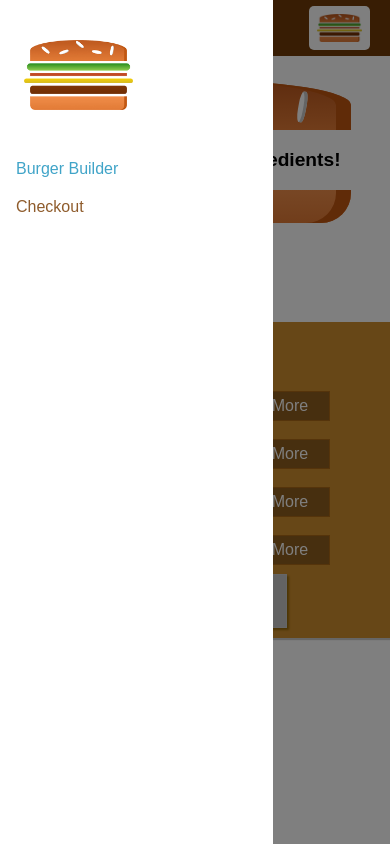
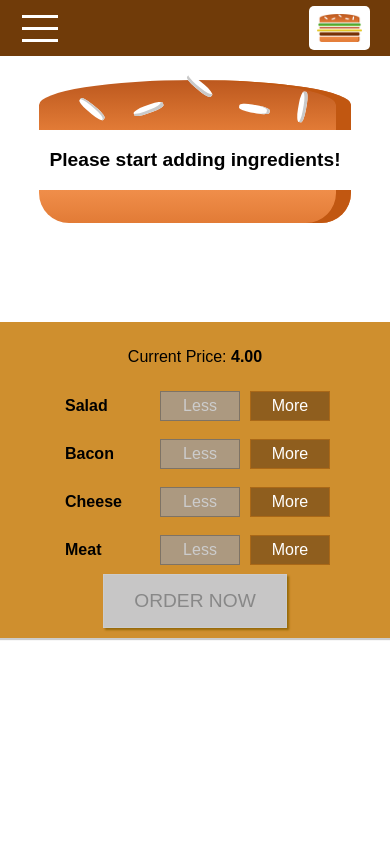
Before and after one commit to lunaticSKE12/react-burger-project, a React app: page / in a window 390 px wide. Built offline with nearby package versions, Linux system fonts and the light colour scheme.

Commit message:
Hamburger menu

```diff
--- a/src/components/Layout/Layout.js
+++ b/src/components/Layout/Layout.js
@@ -7,7 +7,7 @@
 class Layout extends Component {
 
   state = {
-    showSideDrawer: true
+    showSideDrawer: false
   }
 
   sideDrawerClosedHandler = () => {
--- /dev/null
+++ b/src/components/Navigation/SideDrawer/DrawerToggle/DrawerToggle.css
@@ -0,0 +1,23 @@
+.DrawerToggle {
+    width: 40px;
+    height: 100%;
+    display: flex;
+    flex-flow: column;
+    justify-content: space-around;
+    align-items: center;
+    padding: 10px 0;
+    box-sizing: border-box;
+    cursor: pointer;
+}
+
+.DrawerToggle div {
+    width: 90%;
+    height: 3px;
+    background-color: white;
+}
+
+@media (min-width: 500px) {
+    .DrawerToggle {
+        display: none;
+    }
+}
--- a/src/components/Navigation/SideDrawer/DrawerToggle/DrawerToggle.js
+++ b/src/components/Navigation/SideDrawer/DrawerToggle/DrawerToggle.js
@@ -1,7 +1,14 @@
 import React from 'react';
+import classes from './DrawerToggle.css'
 
 const drawerToggle = (props) => (
-  <div onClick={props.clicked}>MENU</div>
+  <div
+    className={classes.DrawerToggle}
+    onClick={props.clicked}>
+    <div></div>
+    <div></div>
+    <div></div>
+  </div>
 )
 
 export default drawerToggle
```
